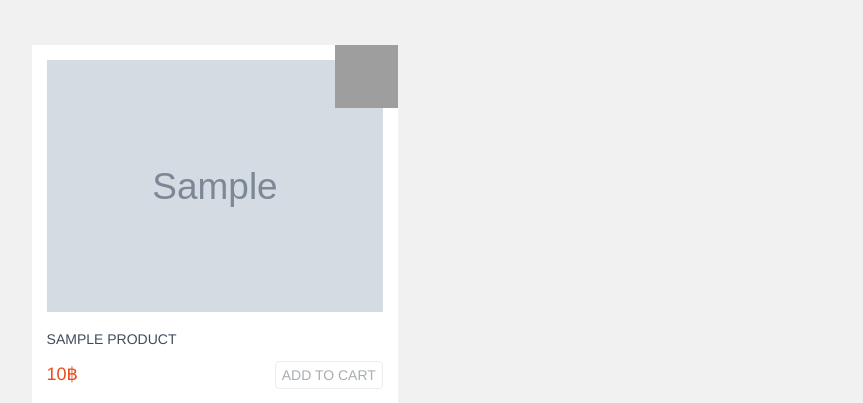
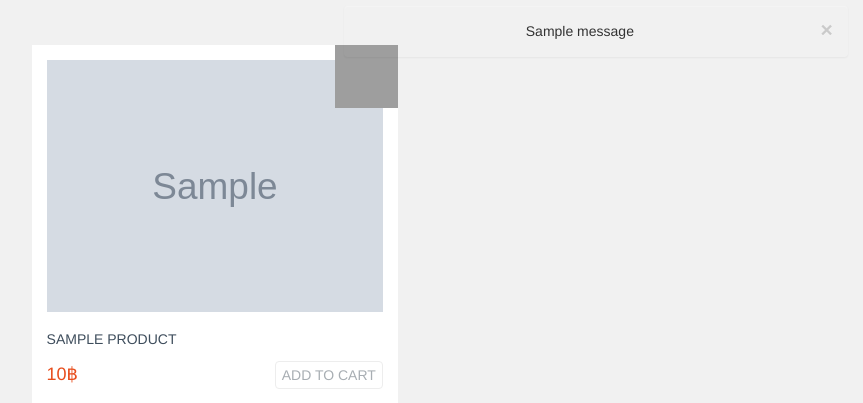
Before and after one commit to ballpor98/TheDarkCompany, a Django app: template gamingSpot/shop/templates/shop/product.html in a window 1280 px wide. Shown: the part 51-454 px from the top of the page, without its empty margins (29-892 px from the left). Run offline with Django 3.2, Linux system fonts and the light colour scheme; the template is opened without the code that fills it: most values are stand-ins (such as "Sample title", 1, 10 or a date in 2020); grey boxes marked "Sample" are stand-in pictures; one stand-in notice (Sample message) is shown; parts of the project's set-up code (start-up, migrations or seed data) failed here and were passed over; some libraries are stand-ins or nearby versions; grey boxes are pictures that could not be loaded.

Commit message:
Add error and success messages in search function

```diff
--- a/gamingSpot/shop/templates/shop/product.html
+++ b/gamingSpot/shop/templates/shop/product.html
@@ -5,8 +5,21 @@
 <link rel="stylesheet" type="text/css" href="{% static 'shop/product.css' %}"/>
 {% endblock %}
 
+{% block content %}
 
-{% block content %}
+{% if messages%}
+    <div class="row" style="position: fixed; top:7%; left:25%; width:50%; z-index:1999; text-align:center;">
+        {% for message in messages %}
+            <div class="col-md-10 col-md-offset-1">
+                <div class="alert {{ message.extra_tags }} alert-dismissable flash-notification">
+                    <button type="button" class="close" data-dismiss="alert" aria-hidden="true">&times;</button>
+                        {{ message }}
+                </div>
+            </div>
+        {% endfor %}
+    </div>
+{% endif%}
+
 <div class="containerproduct">
 <div class="row">
   <div class="after-navbar">
```
Also changed, not shown: gamingSpot/shop/views.py (+6 -1 lines).
